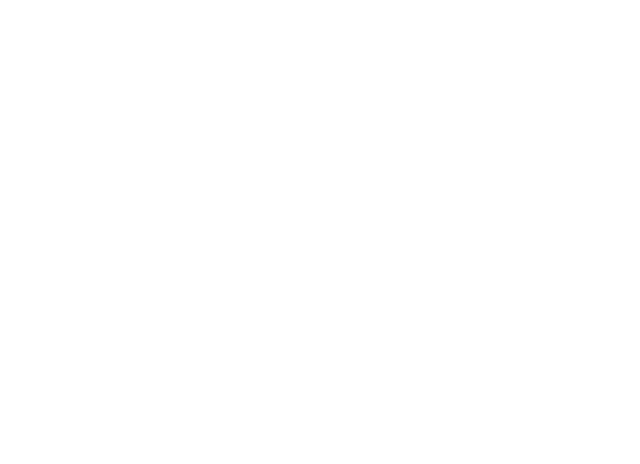
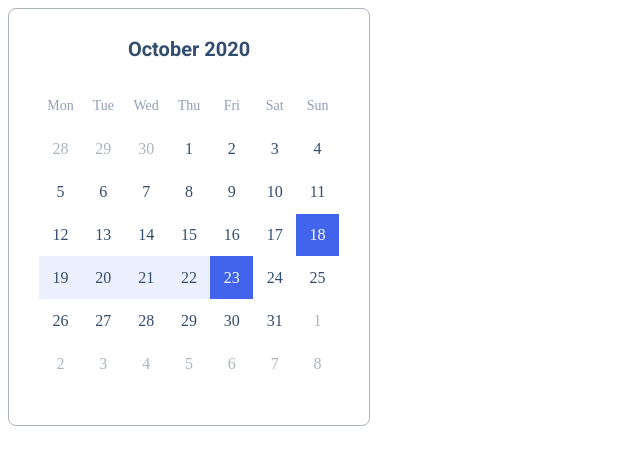
Before and after one commit to js-tasks-ru/htmlcss-20230911-4_aleksandr36, a website: page 05-lection3/03-calendar/index.html in a window 1280 px wide. Shown: the whole page, without its empty margins (0-640 px from the left). Drawn offline with Linux system fonts and the light colour scheme.

Commit message:
add solution for dz4: - create calendar

```diff
--- a/05-lection3/03-calendar/calendar.css
+++ b/05-lection3/03-calendar/calendar.css
@@ -0,0 +1,66 @@
+.calendar {
+    padding: 28px 30px 40px;
+    border: 1px solid var(--border-color);
+    border-radius: var(--border-radius);
+    width: 100%;
+    max-width: 300px;
+}
+
+.calendar__title {
+    text-align: center;
+    color: #334D6E;
+    font-size: 20px;
+    font-weight: 600;
+    line-height: 24px;
+    word-wrap: break-word;
+    margin-bottom: 24px;
+}
+
+.calendar__content {
+    padding-bottom: 100%;
+    position: relative;
+}
+
+.calendar__items {
+    display: grid;
+    grid-template-columns: repeat(7, 1fr);
+    grid-template-rows: repeat(7, 1fr);
+    grid-auto-rows: minmax(0, 1fr);
+    position: absolute;
+    top: 0;
+    left: 0;
+    right: 0;
+    bottom: 0;
+}
+
+.calendar__item {
+    color: #334D6E;
+    font-size: 16px;
+    font-family: Source Sans Pro;
+    font-weight: 400;
+    line-height: 20px;
+    word-wrap: break-word;
+    text-align: center;
+    display: flex;
+    justify-content: center;
+    align-items: center;
+}
+
+.calendar__item_day {
+    color: #90A0B7;
+    font-size: 14px;
+}
+
+.calendar__item_prev-month,
+.calendar__item_next-month {
+    color: var(--grey-3);
+}
+
+.calendar__item_active {
+    background-color: #4263EB;
+    color: var(--white);
+}
+
+.calendar__item_between-active {
+    background: #a0b1f533;
+}
--- a/05-lection3/03-calendar/index.html
+++ b/05-lection3/03-calendar/index.html
@@ -1,12 +1,70 @@
 <!DOCTYPE html>
 <!-- Страница с календарем -->
 <html lang="ru">
+
 <head>
     <link rel="stylesheet" href="../../assets/css/main.css">
     <link rel="stylesheet" href="./calendar.css">
     <title>Calendar</title>
 </head>
+
 <body>
+    <div class="calendar">
+        <div class="calendar__title">October 2020</div>
+        <div class="calendar__content">
+            <div class="calendar__items">
+                <div class="calendar__item calendar__item_day">Mon</div>
+                <div class="calendar__item calendar__item_day">Tue</div>
+                <div class="calendar__item calendar__item_day">Wed</div>
+                <div class="calendar__item calendar__item_day">Thu</div>
+                <div class="calendar__item calendar__item_day">Fri</div>
+                <div class="calendar__item calendar__item_day">Sat</div>
+                <div class="calendar__item calendar__item_day">Sun</div>
+                <div class="calendar__item calendar__item_prev-month">28</div>
+                <div class="calendar__item calendar__item_prev-month">29</div>
+                <div class="calendar__item calendar__item_prev-month">30</div>
+                <div class="calendar__item">1</div>
+                <div class="calendar__item">2</div>
+                <div class="calendar__item">3</div>
+                <div class="calendar__item">4</div>
+                <div class="calendar__item">5</div>
+                <div class="calendar__item">6</div>
+                <div class="calendar__item">7</div>
+                <div class="calendar__item">8</div>
+                <div class="calendar__item">9</div>
+                <div class="calendar__item">10</div>
+                <div class="calendar__item">11</div>
+                <div class="calendar__item">12</div>
+                <div class="calendar__item">13</div>
+                <div class="calendar__item">14</div>
+                <div class="calendar__item">15</div>
+                <div class="calendar__item">16</div>
+                <div class="calendar__item">17</div>
+                <div class="calendar__item calendar__item_active">18</div>
+                <div class="calendar__item calendar__item_between-active">19</div>
+                <div class="calendar__item calendar__item_between-active">20</div>
+                <div class="calendar__item calendar__item_between-active">21</div>
+                <div class="calendar__item calendar__item_between-active">22</div>
+                <div class="calendar__item calendar__item_active">23</div>
+                <div class="calendar__item">24</div>
+                <div class="calendar__item">25</div>
+                <div class="calendar__item">26</div>
+                <div class="calendar__item">27</div>
+                <div class="calendar__item">28</div>
+                <div class="calendar__item">29</div>
+                <div class="calendar__item">30</div>
+                <div class="calendar__item">31</div>
+                <div class="calendar__item calendar__item_next-month">1</div>
+                <div class="calendar__item calendar__item_next-month">2</div>
+                <div class="calendar__item calendar__item_next-month">3</div>
+                <div class="calendar__item calendar__item_next-month">4</div>
+                <div class="calendar__item calendar__item_next-month">5</div>
+                <div class="calendar__item calendar__item_next-month">6</div>
+                <div class="calendar__item calendar__item_next-month">7</div>
+                <div class="calendar__item calendar__item_next-month">8</div>
+            </div>
+        </div>
+    </div>
+</body>
 
-    </body>
 </html>
--- a/assets/css/main.css
+++ b/assets/css/main.css
@@ -17,6 +17,20 @@
 
     --primary: var(--blue);
     --secondary: var(--purple);
+
+    --padding: 1.25rem;
+    --margin: .25rem;
+
+    --border-color: var(--grey-3);
+    --border-color-darken: var(--grey-4);
+
+    --border-radius: 8px;
+
+    --text-color: var(--black);
+    --text-color-gray: var(--grey-4);
+    --text-color-light: var(--white);
+
+    font-size: 16px;
 }
 
 * {
```
Lines whose indentation alone changed are shown as unchanged.
